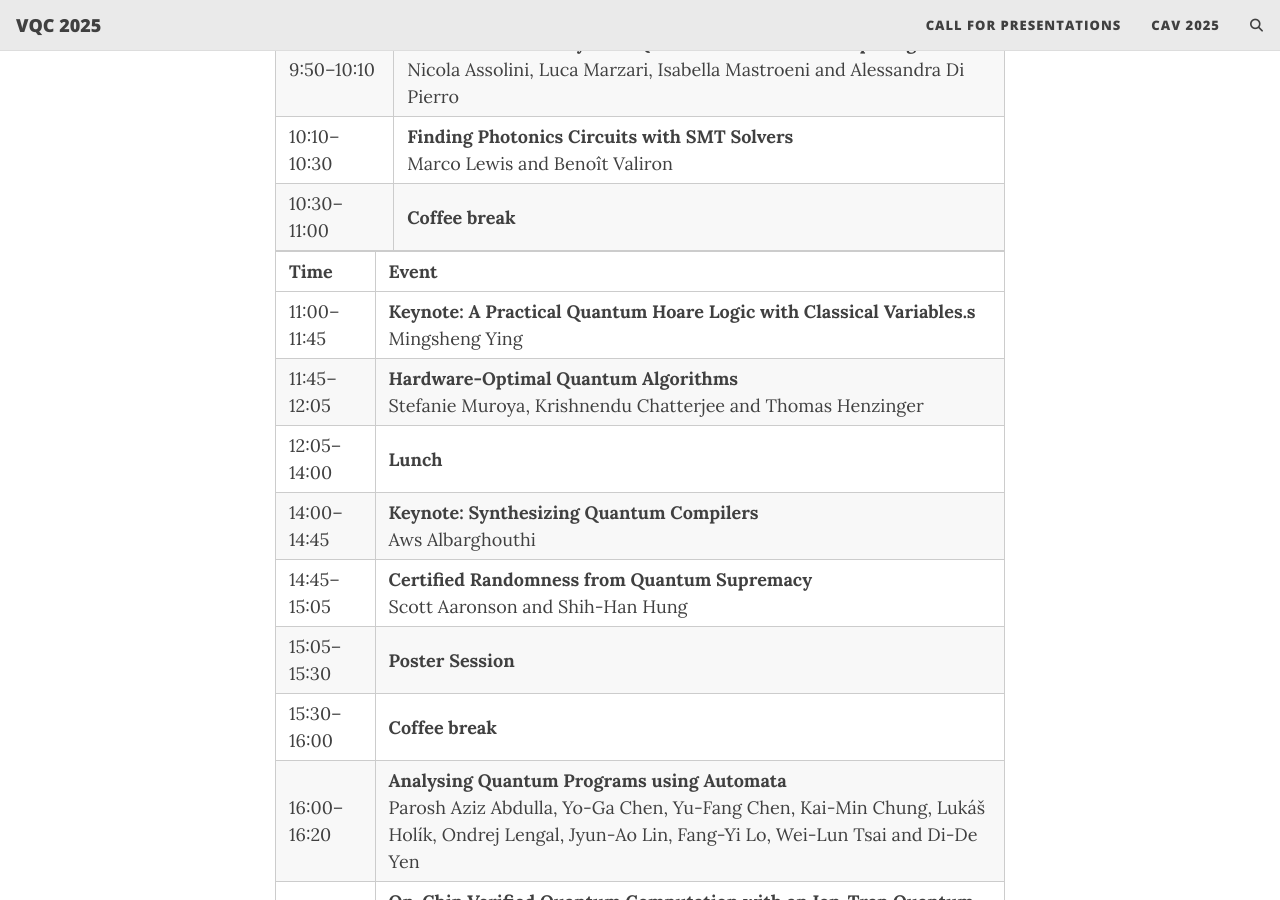
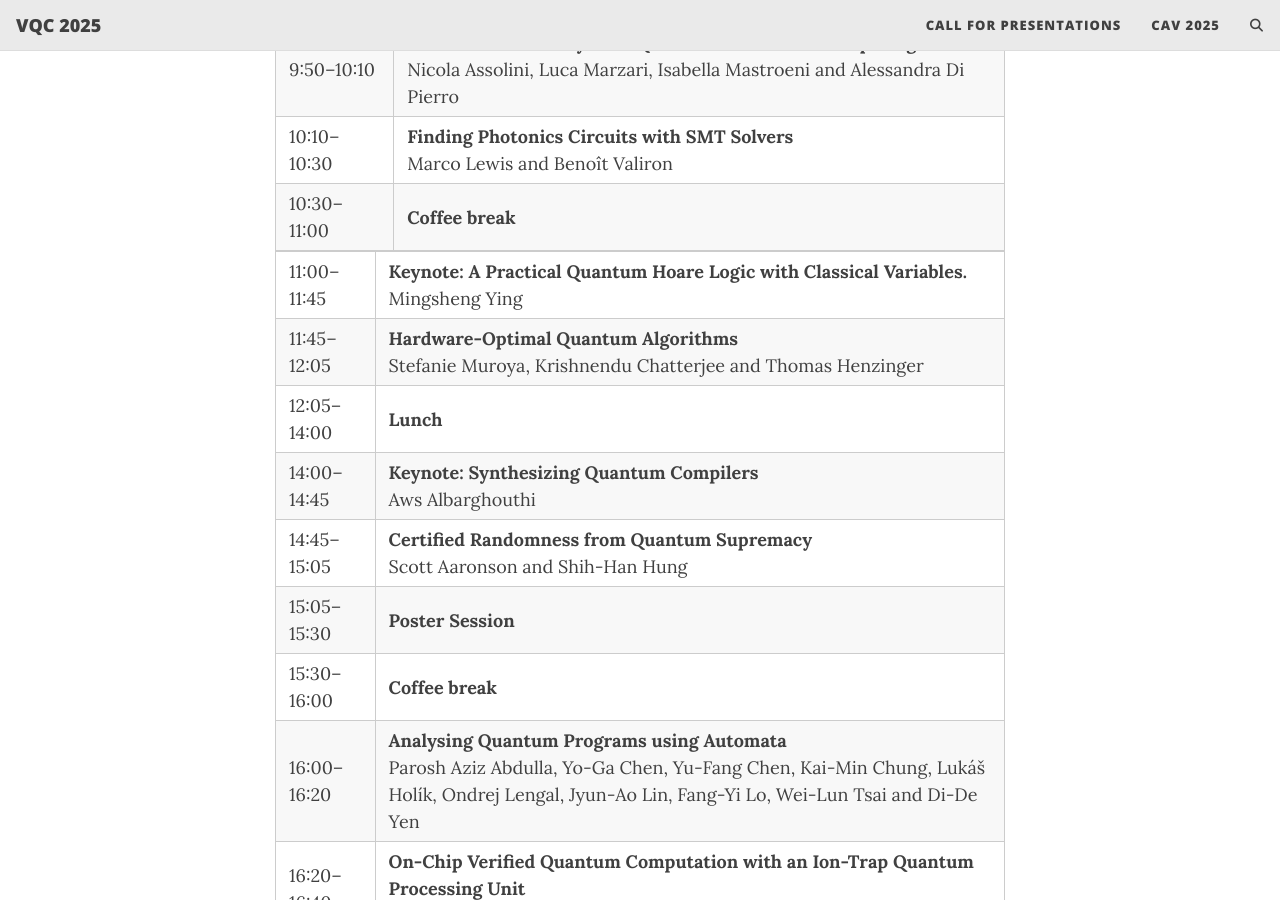
Before and after one commit to VerifiedQC/2025, a Jekyll site: the page built from schedule.md, in a window 1280 px wide and 900 px high, scrolled down 376 px. Built offline with Jekyll 4.4.1, drawn with Linux system fonts in a browser that asks for light colours; our own code applies the rules of GitHub Pages for plain Markdown files; comment, search, counter and statistics services are not loaded.

Commit message:
Update schedule.md

```diff
--- a/schedule.md
+++ b/schedule.md
@@ -26,9 +26,8 @@ In this talk, I will present an alternative approach: automatically synthesizing
 | 10:10–10:30  | **Finding Photonics Circuits with SMT Solvers**<br>Marco Lewis and Benoît Valiron |
 | 10:30–11:00  | **Coffee break** |
 
-| Time         | Event |
 |--------------|-------|
-| 11:00–11:45  | **Keynote: A Practical Quantum Hoare Logic with Classical Variables.s**<br>Mingsheng Ying |
+| 11:00–11:45  | **Keynote: A Practical Quantum Hoare Logic with Classical Variables.**<br>Mingsheng Ying |
 | 11:45–12:05  | **Hardware-Optimal Quantum Algorithms**<br>Stefanie Muroya, Krishnendu Chatterjee and Thomas Henzinger |
 | 12:05–14:00  | **Lunch** |
 | 14:00–14:45  | **Keynote: Synthesizing Quantum Compilers**<br>Aws Albarghouthi |
```
